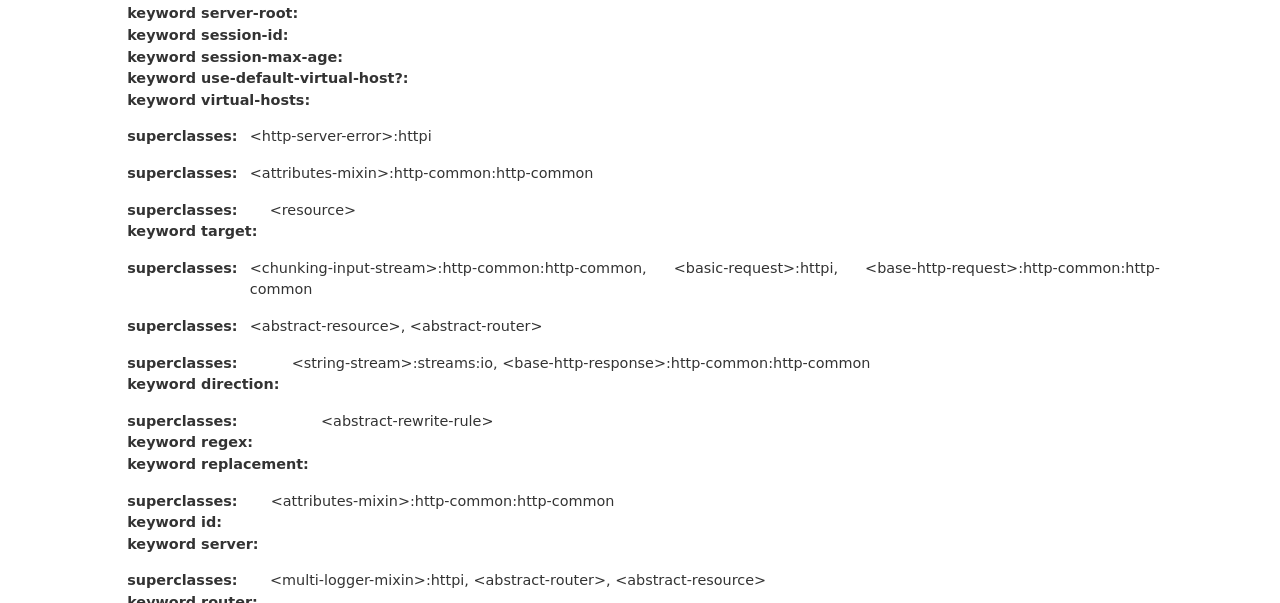
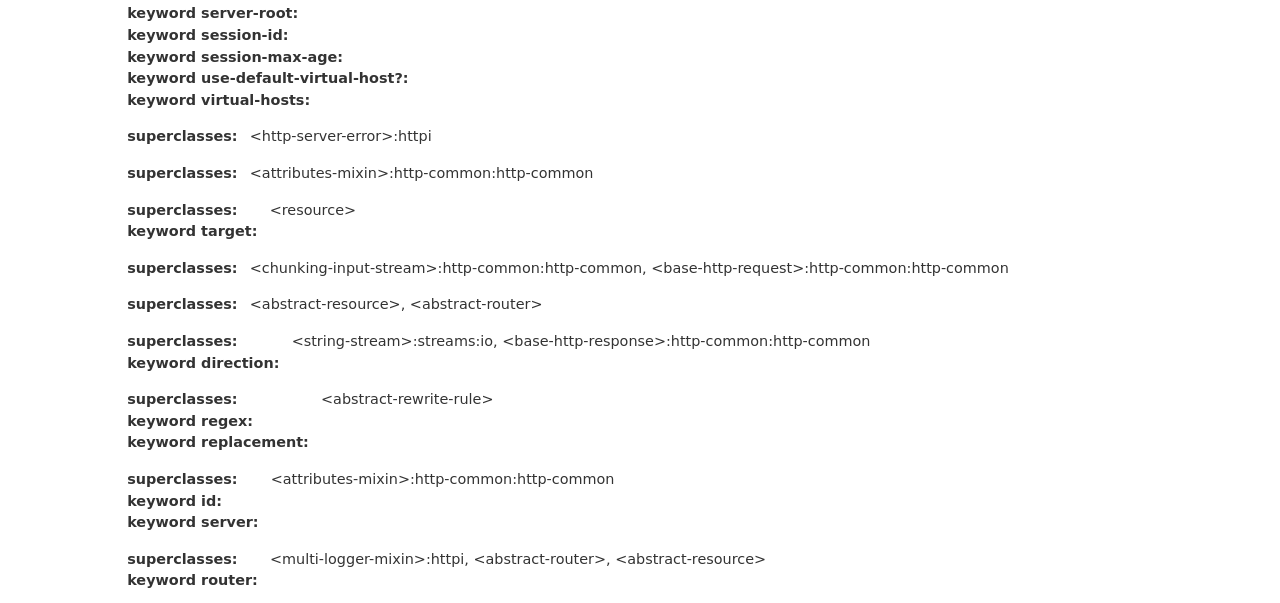
Before and after one commit to dylan-lang/http, a Sphinx documentation site: the page built from documentation/source/reference/server.rst, in a window 1280 px wide and 900 px high, scrolled down 1313 px, cut to the strip 0-603 px from the top of the window. Built offline with Sphinx 7.4.7, drawn with Linux system fonts in a browser that asks for light colours.

Commit message:
[http-server] Remove <basic-request>.
This consolidates things into <request>.

```diff
--- a/documentation/source/reference/server.rst
+++ b/documentation/source/reference/server.rst
@@ -99,7 +99,7 @@ The HTTP-SERVER module
    :open:
    :primary:
 
-   :superclasses: <chunking-input-stream>:http-common:http-common, <basic-request>:httpi, <base-http-request>:http-common:http-common
+   :superclasses: <chunking-input-stream>:http-common:http-common, <base-http-request>:http-common:http-common
 
 
 .. class:: <resource>
```
Also changed, not shown: 2 other files.
